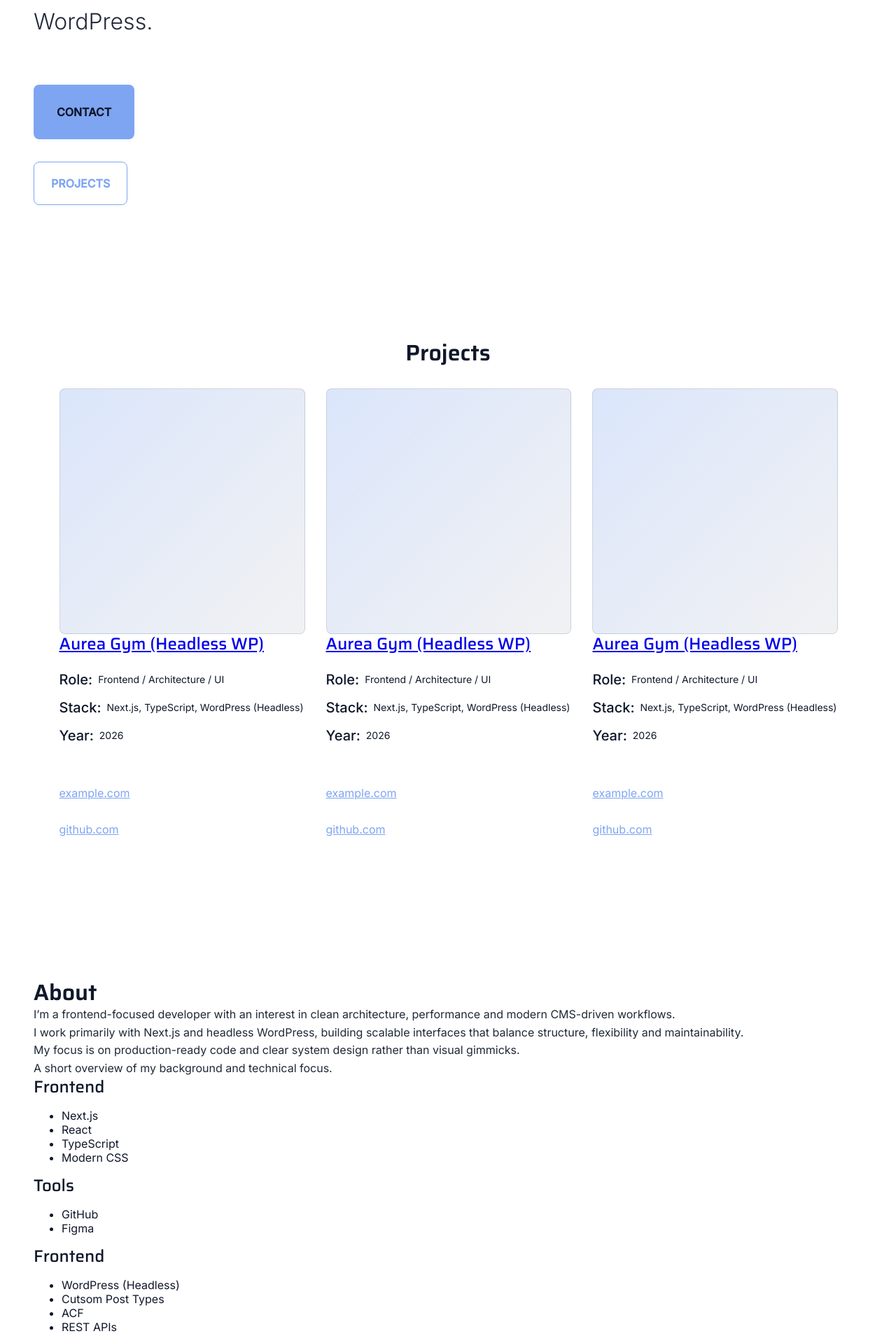
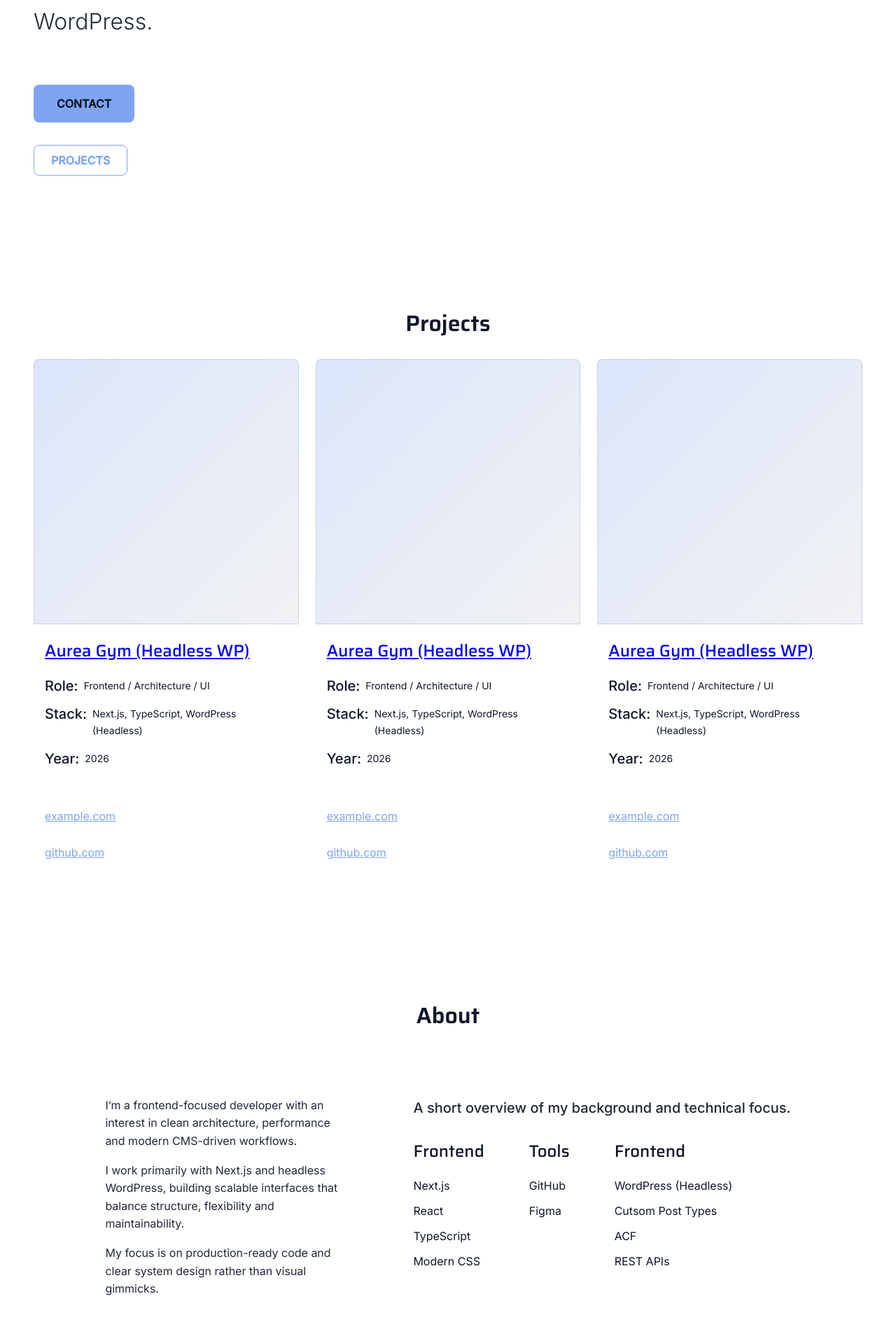
Before and after one commit to Leonid10011/leonid-portfolio, a Next.js app: page / in a window 1280 px wide. Shown: the part 281-2200 px from the top of the page at 70% size. Built offline with nearby package versions, Linux system fonts and the light colour scheme.

Commit message:
chore: finished html + css sekelton

```diff
--- /dev/null
+++ b/src/components/about/Skills.module.css
@@ -0,0 +1,22 @@
+.inner {
+    display: flex;
+    flex-direction: row;
+    gap: var(--space-64);
+}
+
+.group ul {
+    list-style: none;
+    padding: 0;
+}
+
+.group li {
+    margin-bottom: var(--space-16);
+}
+
+.group li:last-child {
+    margin-bottom: 0;
+}
+
+.title {
+    margin-bottom: var(--space-24);
+}
--- a/src/components/about/Skills.tsx
+++ b/src/components/about/Skills.tsx
@@ -1,8 +1,10 @@
+import styles from "./Skills.module.css";
+
 export default function Skills () {
     return (
-        <div className="skills">
-            <div className="skills-group">
-                <h3 className="skils-title">Frontend</h3>
+        <div className={styles.inner}>
+            <div className={styles.group}>
+                <h3 className={styles.title}>Frontend</h3>
                 <ul>
                     <li>Next.js</li>
                     <li>React</li>
@@ -10,15 +12,15 @@ export default function Skills () {
                     <li>Modern CSS</li>
                 </ul>
             </div>
-            <div className="skills-group">
-                <h3 className="skils-title">Tools</h3>
+            <div className={styles.group}>
+                <h3 className={styles.title}>Tools</h3>
                 <ul>
                     <li>GitHub</li>
                     <li>Figma</li>
                 </ul>
             </div>
-            <div className="skills-group">
-                <h3 className="skils-title">Frontend</h3>
+            <div className={styles.group}>
+                <h3 className={styles.title}>Frontend</h3>
                 <ul>
                     <li>WordPress (Headless)</li>
                     <li>Cutsom Post Types</li>
--- a/src/components/projects/ProjectCard.module.css
+++ b/src/components/projects/ProjectCard.module.css
@@ -6,10 +6,15 @@
 
     background: linear-gradient(135deg, rgba(126,165,242,0.28), rgba(15,23,42,0.06));
     border: 1px solid var(--color-border);
+    border-radius: 8px 8px 0 0;
+}
+
+.body {
+    padding-inline: var(--space-16);
 }
 
 .title {
-    margin-bottom: var(--space-24);
+    margin-block: var(--space-24);
 }
 
 .links {
--- a/src/components/projects/ProjectsGrid.module.css
+++ b/src/components/projects/ProjectsGrid.module.css
@@ -2,5 +2,5 @@
     display: flex;
     flex-direction: row;
     justify-content: center;
-    gap: var(--space-32);
+    gap: var(--space-24);
 }
--- /dev/null
+++ b/src/components/sections/About.module.css
@@ -0,0 +1,29 @@
+.inner {
+    width: 100%;
+    display: flex;
+    flex-direction: column;
+    align-items: center;
+    gap: var(--space-48);
+
+}
+
+.content {
+    display: grid;
+    padding-block: var(--space-48);
+    grid-template-columns: auto auto;
+}
+
+.text {
+    display: flex;
+    flex-direction: column;
+    padding-inline: var(--space-48);
+    gap: var(--fs-body);
+    max-width: 440px;
+}
+
+.skills {
+    display: flex;
+    flex-direction: column;
+    gap: var(--space-32);
+    padding-inline: var(--space-48);
+}
--- a/src/components/sections/About.tsx
+++ b/src/components/sections/About.tsx
@@ -1,13 +1,15 @@
 import Skills from "../about/Skills";
 import Container from "../layout/Container";
+import styles from "./About.module.css";
 
 export default function About() {
     return (
-        <section id="about" className="about" aria-labelledby="about-heading">
+        <section id="about" className={styles.about} aria-labelledby="about-heading">
             <Container>
-                <div className="about__inner">
-                    <h2 id="about-heading" className="about__headline">About</h2>
-                    <div className="about__content">
+                <div className={styles.inner}>
+                    <h2 id="about-heading" className={styles.headline}>About</h2>
+                    <div className={styles.content}>
+                        <div className={styles.text}>
                             <p>
                                 I’m a frontend-focused developer with an interest in clean architecture, performance and modern CMS-driven workflows.
                             </p>
@@ -17,8 +19,9 @@ export default function About() {
                             <p>
                             My focus is on production-ready code and clear system design rather than visual gimmicks.
                             </p>
-                        <div className="about__skill">
-                            <p className="about__skillIntro">A short overview of my background and technical focus.</p>
+                        </div>
+                        <div className={styles.skills}>
+                            <p className={`${styles.skillsIntro} text-subline`}>A short overview of my background and technical focus.</p>
                             <Skills/>
                         </div>
                     </div>
--- /dev/null
+++ b/src/components/sections/Contact.module.css
@@ -0,0 +1,18 @@
+.inner {
+    display: flex;
+    flex-direction: column;
+    gap: var(--space-64);
+    align-items: center;
+}
+
+.content {
+    width: clamp(320px, 50vw, 580px);
+    display: flex;
+    flex-direction: column;
+    gap: var(--space-64);
+    align-items: center;
+}
+
+.content p {
+    text-align: center;
+}
--- a/src/components/sections/Contact.tsx
+++ b/src/components/sections/Contact.tsx
@@ -1,13 +1,14 @@
 import Link from "next/link";
 import Container from "../layout/Container";
+import styles from "./Contact.module.css";
 
 export default function Contact () {
     return (
-        <section className="contact" aria-labelledby="contact-heading">
+        <section id="contact" className={styles.contact} aria-labelledby="contact-heading">
             <Container>
-            <div className="contact__inner">
-                <h2 id="contact-heading" className="contact__headline">Contact</h2>
-                <div className="contact__content">
+            <div className={styles.inner}>
+                <h2 id="contact-heading" className={styles.headline}>Contact</h2>
+                <div className={styles.content}>
                     <p>I’m currently open to frontend roles or project-based work. Feel free to reach out if you’d like to get in touch.</p>
                     <Link href={"mailto:leo@domain.com?subject=Frontend%20Opportunity"} className="btn btnPrimary">Contact Now</Link>
                 </div>
--- a/src/components/sections/Hero.module.css
+++ b/src/components/sections/Hero.module.css
@@ -1,25 +1,25 @@
-.heroInner {
+.inner {
     display: flex;
     flex-direction: column;
     gap: var(--space-64);
 }
 
-.heroContent {
+.content {
     display: flex;
     flex-direction: column;
 }
 
-.heroHeadline {
+.headline {
     margin-bottom: var(--space-24);
 }
 
-.heroSubline {
+.subline {
     margin-bottom: var(--space-64);
     font-size: 20px;
     font-weight: 300;
 }
 
-.heroCtas {
+.ctas {
     display: flex;
     flex-direction: column;
     align-items: flex-start;
@@ -27,16 +27,16 @@
 }
 
 @media (min-width: 900px) {
-    .heroInner {
+    .inner {
         flex-direction: row;
         align-items: center;
     }
 
-    .heroContent {
+    .content {
         max-width: 683px;
     }
 
-    .heroSubline {
+    .subline {
         font-size: 32px;
     }
 }
--- a/src/components/sections/Hero.tsx
+++ b/src/components/sections/Hero.tsx
@@ -6,11 +6,11 @@ export default function Hero() {
     return (
         <section id="hero" aria-labelledby="hero-heading">
             <Container>
-                <div className={styles.heroInner}>
-                    <div className={styles.heroContent}>
-                        <h1 id="hero-heading" className={styles.heroHeadline}>Frontend Developer focused on design and architecture</h1>
-                        <p className={styles.heroSubline}>I build fast, scalable websites with Next.js and WordPress.</p>
-                        <div className={styles.heroCtas}>
+                <div className={styles.inner}>
+                    <div className={styles.content}>
+                        <h1 id="hero-heading" className={styles.headline}>Frontend Developer focused on design and architecture</h1>
+                        <p className={styles.subline}>I build fast, scalable websites with Next.js and WordPress.</p>
+                        <div className={styles.ctas}>
                             <Link href={"#contact"} className="btn btnPrimary">CONTACT</Link>
                             <Link href={"#projects"} className="btn btnSecondary">PROJECTS</Link>
                         </div>
--- a/src/components/sections/Projects.tsx
+++ b/src/components/sections/Projects.tsx
@@ -5,7 +5,7 @@ import styles from "./Projects.module.css"
 
 export default function Projects() {
     return (
-        <section id="projects" className="projects" aria-labelledby="projects-heading">
+        <section id="projects" className={styles.projects} aria-labelledby="projects-heading">
             <Container>
                 <div className={styles.projectsInner}>
                     <h2 id="projects-heading" className={styles.projectsHeadline} >Projects</h2>
--- a/src/styles/global.css
+++ b/src/styles/global.css
@@ -1,3 +1,8 @@
+*, *::before, *::after {
+  box-sizing: border-box;
+}
+
+
 :root {
 
     /* font families */
@@ -108,8 +113,7 @@ p {
 
 .container {
   max-width: var(--container-max);
-  padding-left: var(--container-pad);
-  padding-right: var(--container-pad);
+    padding-inline: var(--container-pad);
   margin: 0 auto;
   padding-block: var(--space-96);
 }
```
Lines whose indentation alone changed are shown as unchanged.
